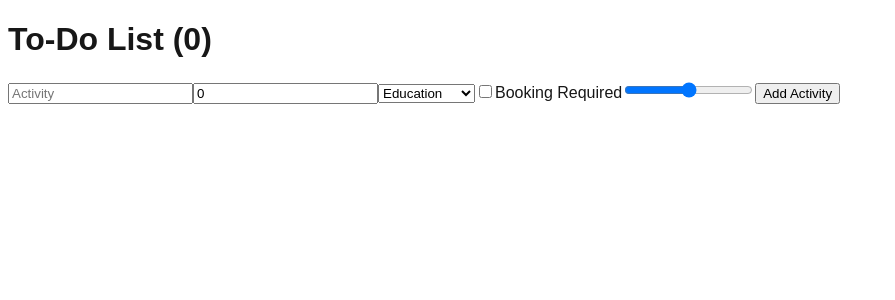
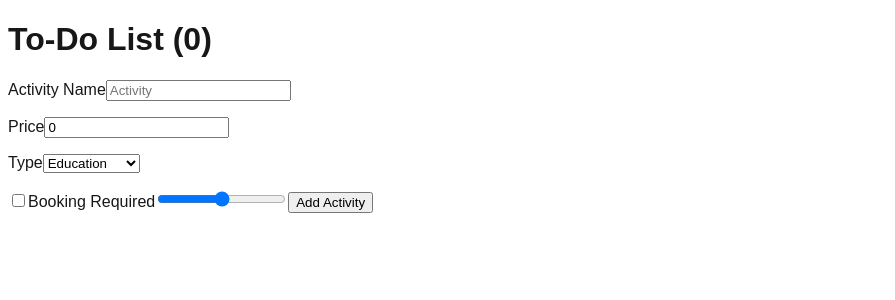
Before and after one commit to TechnoSparks/assessment_hendshake, a Next.js app: page / in a window 1280 px wide. Shown: the top 300 px of the page, without its empty margins (0-895 px from the left). Built offline with nearby package versions, Linux system fonts and the light colour scheme.

Commit message:
add proper labels to form

```diff
--- a/app/page.js
+++ b/app/page.js
@@ -52,6 +52,8 @@ function TodoList() {
     <div>
       <h1>To-Do List ({activities.length})</h1>
       <form onSubmit={handleSubmit}>
+        <p>
+          <span>Activity Name</span>
           <input
             type="text"
             value={activity}
@@ -59,6 +61,9 @@ function TodoList() {
             placeholder="Activity"
             required
           />
+        </p>
+        <p>
+          <span>Price</span>
           <input
             type="number"
             value={price}
@@ -66,6 +71,9 @@ function TodoList() {
             placeholder="Price"
             required
           />
+        </p>
+        <p>
+          <span>Type</span>
           <select value={type} onChange={(e) => setType(e.target.value)}>
             <option value="education">Education</option>
             <option value="recreational">Recreational</option>
@@ -77,6 +85,7 @@ function TodoList() {
             <option value="music">Music</option>
             <option value="busywork">Busywork</option>
           </select>
+        </p>
         <label>
           <input
             type="checkbox"
@@ -96,7 +105,7 @@ function TodoList() {
         <button className="btn btn-primary" type="submit">Add Activity</button>
       </form>
       <ul>
-        { activities.map((item, index) => (
+        {activities.map((item, index) => (
           <li key={index}>
             {item.activity} | RM{item.price} | {item.type} | {item.bookingRequired ? 'Booking Required' : 'No Booking'} | Accessibility: {item.accessibility}
             <button onClick={() => handleDelete(index)}>Delete</button>
```
Lines whose indentation alone changed are shown as unchanged.
